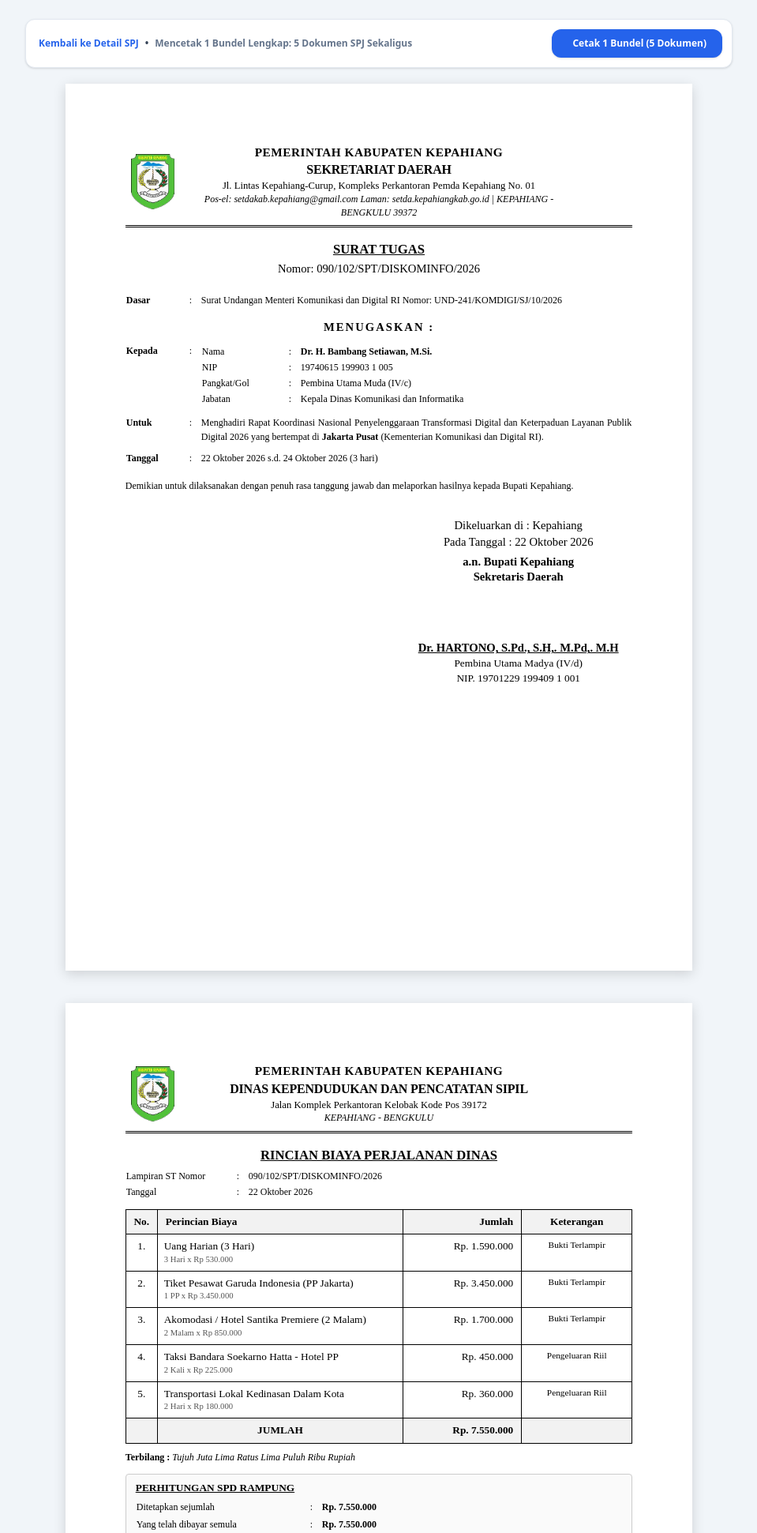
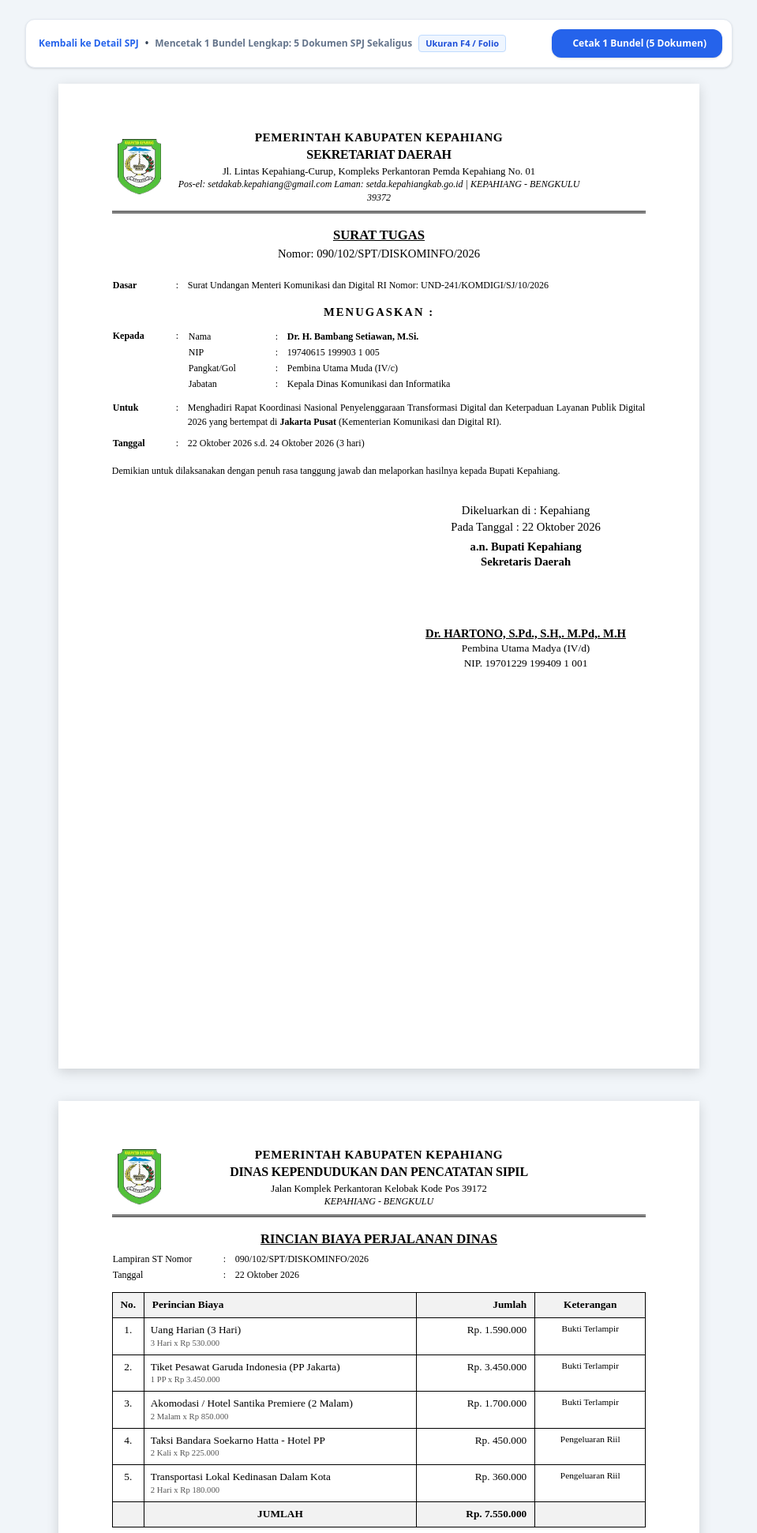
Before and after one commit to cirilusyulian-code/spj-perjadin, a Flask app: page /spj/10/cetak/semua in a window 1280 px wide. Shown: the top 1941 px of the page at 79% size, without its empty margins (160-1119 px from the left). Run offline with Flask 2, Linux system fonts and the light colour scheme; a user stored in the database is signed in; data comes from the database, SQL or seed files in the repository; data that the repository does not hold is empty; some libraries are stand-ins or nearby versions.

Commit message:
feat: standarisasi ukuran cetak dan simulasi pratinjau menjadi format F4 (215mm x 330mm)

```diff
--- a/static/css/print.css
+++ b/static/css/print.css
@@ -236,9 +236,16 @@
     print-color-adjust: exact;
 }
 
+/* Page Setup Standar Kertas F4 / Folio (215mm x 330mm) */
+@page {
+    size: 215mm 330mm;
+    margin: 1.2cm 1.5cm 1.2cm 1.5cm;
+}
+
 /* Print Handling */
 @media print {
     @page {
+        size: 215mm 330mm;
         margin: 1.2cm 1.5cm 1.2cm 1.5cm;
     }
 
@@ -281,12 +288,12 @@
     scrollbar-width: none;
 }
 
-/* Screen Simulation Preview */
+/* Screen Simulation Preview - Standar Kertas F4 / Folio (215mm x 330mm) */
 .printable-sheet {
     background: #fff;
-    width: 210mm;
-    min-height: 297mm;
-    padding: 20mm;
+    width: 215mm;
+    min-height: 330mm;
+    padding: 15mm 18mm;
     margin: 20px auto;
     box-shadow: 0 4px 15px rgba(0,0,0,0.15);
     box-sizing: border-box;
--- a/templates/base.html
+++ b/templates/base.html
@@ -28,7 +28,7 @@
             }
         }
     </script>
-    <link rel="stylesheet" href="{{ url_for('static', filename='css/print.css') }}?v=2.2">
+    <link rel="stylesheet" href="{{ url_for('static', filename='css/print.css') }}?v=2.4">
     <!-- Phosphor Icons for crisp modern UI icons -->
     <script src="https://unpkg.com/@phosphor-icons/web"></script>
 </head>
--- a/templates/print/kwitansi_print.html
+++ b/templates/print/kwitansi_print.html
@@ -3,7 +3,7 @@
 <head>
     <meta charset="UTF-8">
     <title>Kwitansi Pembayaran SPJ - {{ spj.nomor_sppd }}</title>
-    <link rel="stylesheet" href="{{ url_for('static', filename='css/print.css') }}?v=2.2">
+    <link rel="stylesheet" href="{{ url_for('static', filename='css/print.css') }}?v=2.4">
     <script src="https://cdn.tailwindcss.com"></script>
     <script src="https://unpkg.com/@phosphor-icons/web"></script>
 </head>
@@ -17,6 +17,7 @@
             </a>
             <span>•</span>
             <span class="text-slate-500">Pratinjau Cetak: Kwitansi Pembayaran ({{ peserta|length }} Pelaksana)</span>
+            <span class="bg-blue-50 text-blue-700 px-2 py-0.5 rounded text-[11px] font-bold border border-blue-200">Ukuran F4 / Folio</span>
         </div>
         <div>
             <button onclick="window.print()" class="w-full sm:w-auto px-4 py-2 bg-blue-600 hover:bg-blue-700 text-white rounded-lg text-xs font-bold shadow flex items-center justify-center gap-1.5">
--- a/templates/print/laporan_print.html
+++ b/templates/print/laporan_print.html
@@ -3,7 +3,7 @@
 <head>
     <meta charset="UTF-8">
     <title>Laporan Perjalanan Dinas - {{ spj.nomor_spt }}</title>
-    <link rel="stylesheet" href="{{ url_for('static', filename='css/print.css') }}?v=2.2">
+    <link rel="stylesheet" href="{{ url_for('static', filename='css/print.css') }}?v=2.4">
     <script src="https://cdn.tailwindcss.com"></script>
     <script src="https://unpkg.com/@phosphor-icons/web"></script>
 </head>
@@ -17,6 +17,7 @@
             </a>
             <span>•</span>
             <span class="text-slate-500">Pratinjau Cetak: Laporan Hasil Perjalanan Dinas</span>
+            <span class="bg-blue-50 text-blue-700 px-2 py-0.5 rounded text-[11px] font-bold border border-blue-200">Ukuran F4 / Folio</span>
         </div>
         <div>
             <button onclick="window.print()" class="w-full sm:w-auto px-4 py-2 bg-blue-600 hover:bg-blue-700 text-white rounded-lg text-xs font-bold shadow flex items-center justify-center gap-1.5">
--- a/templates/print/pengeluaran_riil_print.html
+++ b/templates/print/pengeluaran_riil_print.html
@@ -3,7 +3,7 @@
 <head>
     <meta charset="UTF-8">
     <title>Daftar Pengeluaran Riil - {{ spj.nomor_sppd }}</title>
-    <link rel="stylesheet" href="{{ url_for('static', filename='css/print.css') }}?v=2.2">
+    <link rel="stylesheet" href="{{ url_for('static', filename='css/print.css') }}?v=2.4">
     <script src="https://cdn.tailwindcss.com"></script>
     <script src="https://unpkg.com/@phosphor-icons/web"></script>
 </head>
@@ -17,6 +17,7 @@
             </a>
             <span>•</span>
             <span class="text-slate-500">Pratinjau Cetak: Daftar Pengeluaran Riil ({{ peserta|length }} Pelaksana)</span>
+            <span class="bg-blue-50 text-blue-700 px-2 py-0.5 rounded text-[11px] font-bold border border-blue-200">Ukuran F4 / Folio</span>
         </div>
         <div>
             <button onclick="window.print()" class="w-full sm:w-auto px-4 py-2 bg-blue-600 hover:bg-blue-700 text-white rounded-lg text-xs font-bold shadow flex items-center justify-center gap-1.5">
--- a/templates/print/rincian_biaya_print.html
+++ b/templates/print/rincian_biaya_print.html
@@ -3,7 +3,7 @@
 <head>
     <meta charset="UTF-8">
     <title>Rincian Biaya Perjalanan Dinas - {{ spj.nomor_sppd }}</title>
-    <link rel="stylesheet" href="{{ url_for('static', filename='css/print.css') }}?v=2.2">
+    <link rel="stylesheet" href="{{ url_for('static', filename='css/print.css') }}?v=2.4">
     <script src="https://cdn.tailwindcss.com"></script>
     <script src="https://unpkg.com/@phosphor-icons/web"></script>
 </head>
@@ -17,6 +17,7 @@
             </a>
             <span>•</span>
             <span class="text-slate-500">Pratinjau Cetak: Rincian Biaya Perjalanan Dinas ({{ peserta|length }} Pelaksana)</span>
+            <span class="bg-blue-50 text-blue-700 px-2 py-0.5 rounded text-[11px] font-bold border border-blue-200">Ukuran F4 / Folio</span>
         </div>
         <div>
             <button onclick="window.print()" class="w-full sm:w-auto px-4 py-2 bg-blue-600 hover:bg-blue-700 text-white rounded-lg text-xs font-bold shadow flex items-center justify-center gap-1.5">
--- a/templates/print/semua_print.html
+++ b/templates/print/semua_print.html
@@ -3,10 +3,14 @@
 <head>
     <meta charset="UTF-8">
     <title>Bundel Lengkap Dokumen SPJ - {{ spj.nomor_spt }}</title>
-    <link rel="stylesheet" href="{{ url_for('static', filename='css/print.css') }}?v=2.2">
+    <link rel="stylesheet" href="{{ url_for('static', filename='css/print.css') }}?v=2.4">
     <script src="https://cdn.tailwindcss.com"></script>
     <script src="https://unpkg.com/@phosphor-icons/web"></script>
     <style>
+        @page {
+            size: 215mm 330mm;
+            margin: 1.2cm 1.5cm 1.2cm 1.5cm;
+        }
         .bundel-separator {
             page-break-after: always;
             break-after: page;
@@ -25,6 +29,7 @@
             </a>
             <span>•</span>
             <span class="text-slate-500">Mencetak 1 Bundel Lengkap: 5 Dokumen SPJ Sekaligus</span>
+            <span class="bg-blue-50 text-blue-700 px-2 py-0.5 rounded text-[11px] font-bold border border-blue-200">Ukuran F4 / Folio</span>
         </div>
         <div>
             <button onclick="window.print()" class="w-full sm:w-auto px-5 py-2.5 bg-blue-600 hover:bg-blue-700 text-white rounded-xl text-xs font-bold shadow flex items-center justify-center gap-1.5">
--- a/templates/print/spt_print.html
+++ b/templates/print/spt_print.html
@@ -4,7 +4,7 @@
 <head>
     <meta charset="UTF-8">
     <title>Surat Perintah Tugas - {{ spj.nomor_spt }}</title>
-    <link rel="stylesheet" href="{{ url_for('static', filename='css/print.css') }}?v=2.2">
+    <link rel="stylesheet" href="{{ url_for('static', filename='css/print.css') }}?v=2.4">
     <script src="https://cdn.tailwindcss.com"></script>
     <script src="https://unpkg.com/@phosphor-icons/web"></script>
 </head>
@@ -22,6 +22,7 @@
             <span>•</span>
             <span class="text-slate-500">Pratinjau Cetak: Surat Perintah Tugas (SPT {% if spj.jenis_spt == 'kadis'
                 %}Kepala Dinas{% else %}Staf{% endif %})</span>
+            <span class="bg-blue-50 text-blue-700 px-2 py-0.5 rounded text-[11px] font-bold border border-blue-200">Ukuran F4 / Folio</span>
         </div>
         <div class="flex items-center gap-2">
             <button onclick="window.print()"
@@ -32,7 +33,7 @@
         </div>
     </div>
 
-    <!-- Printable Paper Sheet (F4/A4) -->
+    <!-- Printable Paper Sheet (F4) -->
     <div class="printable-sheet naskah-dinas">
         <!-- Kop Surat -->
         {% include 'print/_kop_surat.html' %}
```
Also changed, not shown: README.md.
